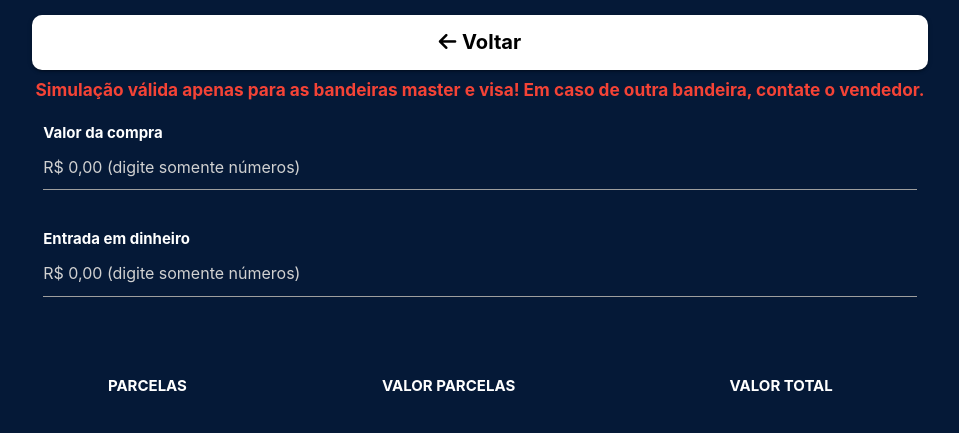
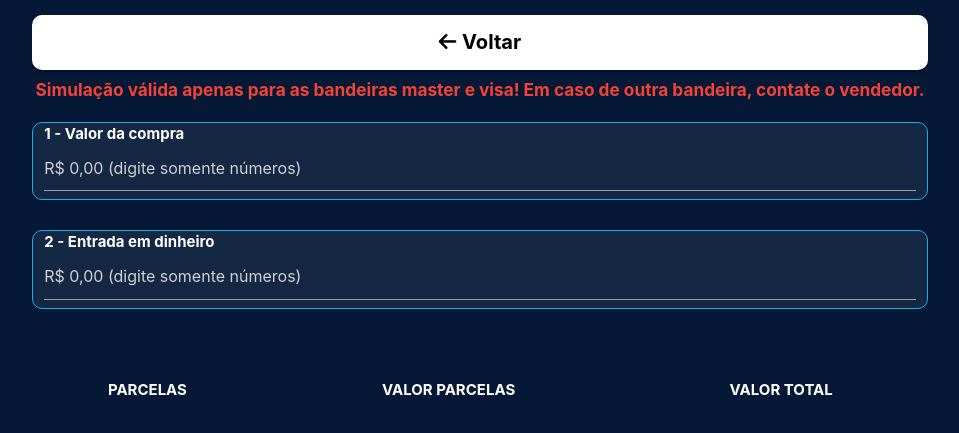
Before and after one commit to eratsu/lfgames, a plain HTML site: page calculadora.html in a window 1280 px wide. Shown: the part 239-672 px from the top of the page, without its empty margins (160-1119 px from the left). Drawn offline with nearby package versions, Linux system fonts and the light colour scheme.

Commit message:
Update calculadora.html

```diff
--- a/calculadora.html
+++ b/calculadora.html
@@ -16,6 +16,12 @@
     <style>
     body{
         background: #051937 !important;
+    }
+    .input-field{
+        border: 1px solid #18afe9;
+        border-radius: 10px;
+        padding: 12px 20px;
+        background: rgb(255 255 255 / 6%);
     }
     </style>
 
@@ -42,12 +48,12 @@
             <form>
                 <div class="row">
                     <div class="input-field col l12 s12 m12 xl12">
-                        <b>Valor da compra</b>
+                        <b>1 - Valor da compra</b>
                         <input placeholder="R$ 0,00 (digite somente números)" id="val_compra" type="number" class="validate" oninput="this.value = this.value.replace(/[^0-9.]/g, '').replace(/(\..*?)\..*/g, '$1');">
                     </div>
 
                     <div class="input-field col l12 s12 m12 xl12">
-                        <b>Entrada em dinheiro</b>
+                        <b>2 - Entrada em dinheiro</b>
                         <input placeholder="R$ 0,00 (digite somente números)" id="val_entrada" type="number" class="validate" oninput="this.value = this.value.replace(/[^0-9.]/g, '').replace(/(\..*?)\..*/g, '$1');">
                     </div>
                 </div>
```
